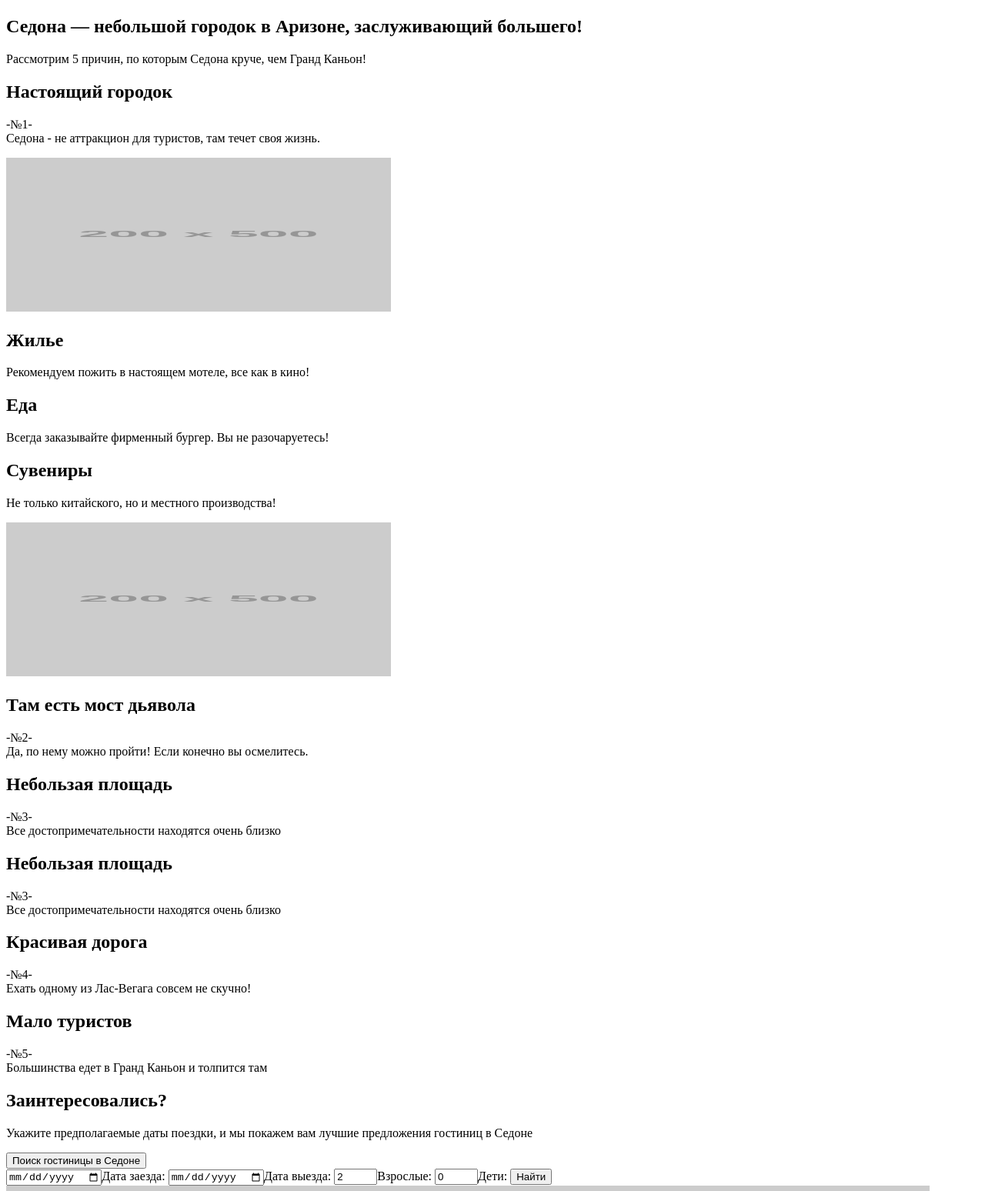
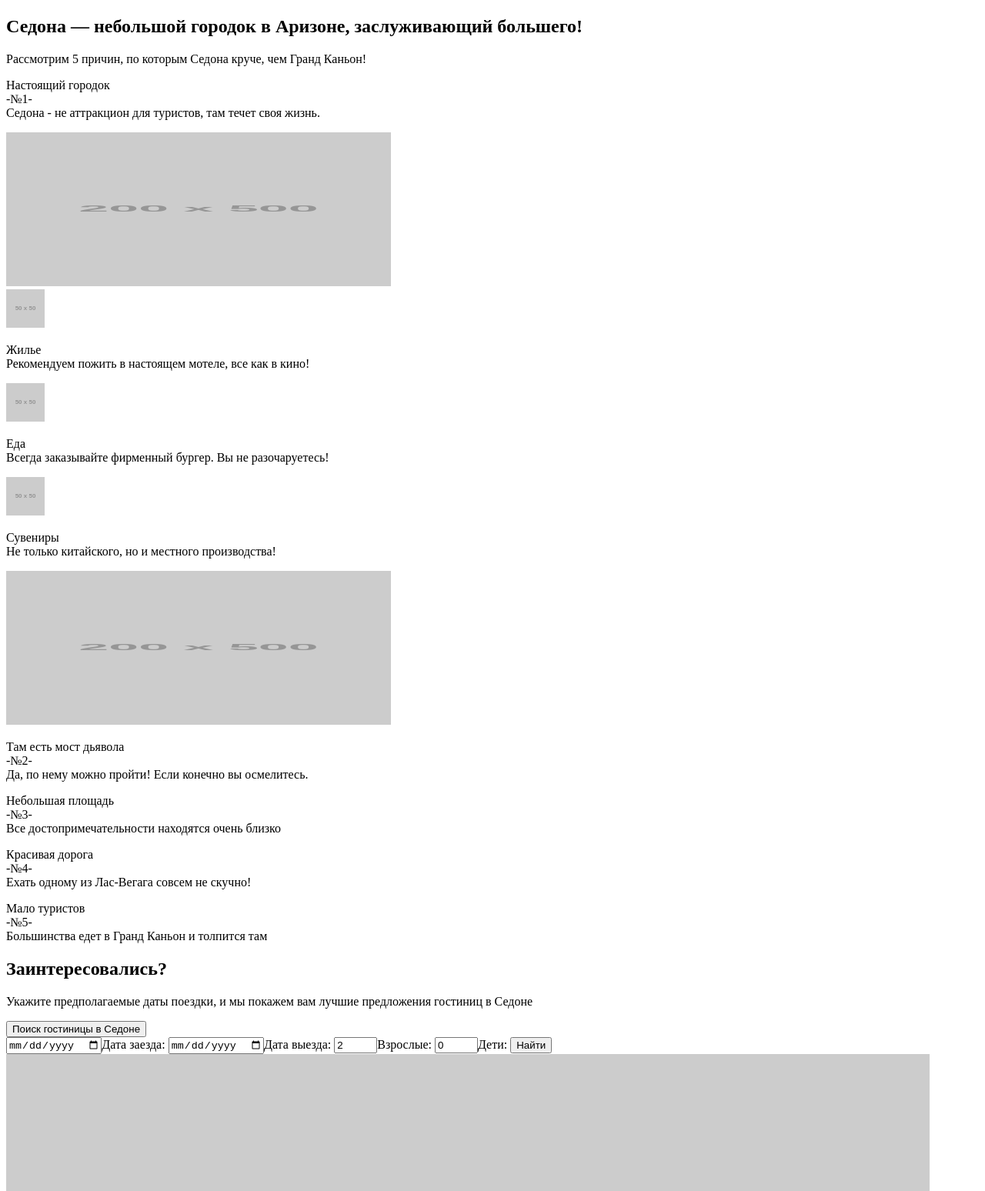
Before and after one commit to alexandraleo/45442-sedona, a plain HTML site: page index.html in a window 1280 px wide. Shown: the part 923-2471 px from the top of the page at 77% size. Drawn offline with Linux system fonts and the light colour scheme; placeholder pictures from the web are drawn by us.

Commit message:
Div-container, поправила форму, разделы-завлекалки

```diff
--- a/index.html
+++ b/index.html
@@ -5,87 +5,84 @@
     <title>Седона</title>
   </head>
   <body>
-  	<header>
+  	<header class="main-header">
+      <div class="container">
     		<nav class="navigation">
     			<a href="index.html"><img src="http://placehold.it/50x50" width="50" height="50" alt="Sedona logo"></a>
     			<ul>
-  				<li>Информация</li>
-  				<li>Фото и видео</li>
-  				<li>Карта штата</li>
-  				<li>Гостиницы</li>
+    				<li><a href="#">Информация</a></li>
+    				<li><a href="#">Фото и видео</a></li>
+    				<li><a href="#">Карта штата</a></li>
+    				<li><a href="hotels.html">Гостиницы</a></li>
     			</ul>
     		</nav>
+      </div>
   	</header>
-  	<main>
+  	<main class="main-content">
+      <div class="container">
     	 <img src="http://placehold.it/1200x500" width="1200" height="500" alt="Седона">
     	 <img src="http://placehold.it/250x250" width="250" height="250" alt="Welcome to the gorgeous Sedona. Because the Grand Canyon sucks!"></h1>
     	 <h2 class="headline">Седона — небольшой городок в Аризоне,  заслуживающий большего! </h2>
-  	 <p>Рассмотрим 5 причин, по которым Седона круче, чем Гранд Каньон!</p>
+    	 <p class="text-special">Рассмотрим 5 причин, по которым Седона круче, чем Гранд Каньон!</p>
     	 <section class="reason-special">
-        <h2 class="headline-special">Настоящий городок</h2>
-  		  <p class="text-special">-№1-<br>Седона - не аттракцион для туристов, там течет своя жизнь.</p>
+          <p class="text-special"><span class="title-special">Настоящий городок</span><br>-№1-<br>Седона - не аттракцион для туристов, там течет своя жизнь.</p>
           <img src="http://placehold.it/200x500" width="500" height="200" alt="Настоящий городок">
   	   </section>
        <section class="reasons habitation">
-        <h2 class="headline-reasons">Жилье</h2>
-        <p class="text-reasons">Рекомендуем пожить в настоящем мотеле, все как в кино!</p>
+          <img src="http://placehold.it/50x50" alt="Жилье" width="50" height="50">
+          <p class="text-reasons"><span class="title-reasons">Жилье</span><br>Рекомендуем пожить в настоящем мотеле, все как в кино!</p>
         </section>
         <section class="reasons food">
-        <h2 class="headline-reasons">Еда</h2>
-        <p class="text-reasons">Всегда заказывайте фирменный бургер. Вы не разочаруетесь!</p>
+          <img src="http://placehold.it/50x50" alt="Еда" width="50" height="50">
+          <p class="text-reasons"><span class="title-reasons">Еда</span><br>Всегда заказывайте фирменный бургер. Вы не разочаруетесь!</p>
         </section>
         <section class="reasons souvenirs">
-        <h2 class="headline-reasons">Сувениры</h2>
-        <p class="text-reasons">Не только китайского, но и местного производства!</p>
+          <img src="http://placehold.it/50x50" alt="Сувениры" width="50" height="50">
+          <p class="text-reasons"><span class="title-reasons">Сувениры</span><br>Не только китайского, но и местного производства!</p>
         </section>
         <section class="reason-special">
           <img src="http://placehold.it/200x500" width="500" height="200" alt="Мост Дьявола">
-  		  <h2 class="headline-special">Там есть мост дьявола</h2>
-  		  <p class="text-special">-№2-<br>Да, по нему можно пройти! Если конечно вы осмелитесь.</p>
+    		  <p class="text-special"><span class="title-special">Там есть мост дьявола</span><br>-№2-<br>Да, по нему можно пройти! Если конечно вы осмелитесь.</p>
         </section>
         <section class="reasons territory">
-        <h2 class="headline-reasons">Небользая площадь</h2>
-        <p class="text-reasons">-№3-<br>Все достопримечательности находятся очень близко</p>
-      </section>
-      <section class="reasons territory">
-        <h2 class="headline-reasons">Небользая площадь</h2>
-        <p class="text-reasons">-№3-<br>Все достопримечательности находятся очень близко</p>
+          <p class="text-reasons"><span class="title-reasons">Небольшая площадь</span><br>-№3-<br>Все достопримечательности находятся очень близко</p>
         </section>
         <section class="reasons road">
-        <h2 class="headline-reasons">Красивая дорога</h2>
-        <p class="text-reasons">-№4-<br>Ехать одному из Лас-Вегага совсем не скучно!</p>
+          <p class="text-reasons"><span class="title-reasons">Красивая дорога</span><br>-№4-<br>Ехать одному из Лас-Вегага совсем не скучно!</p>
         </section>
         <section class="reasons tourists">
-        <h2 class="headline-reasons">Мало туристов</h2>
-        <p class="text-reasons">-№5-<br>Большинства едет в Гранд Каньон и толпится там</p>
+          <p class="text-reasons"><span class="title-reasons">Мало туристов</span><br>-№5-<br>Большинства едет в Гранд Каньон и толпится там</p>
         </section>
         <section class="invite">
           <h2 class="interested">Заинтересовались?</h2>
           <p class="text-reasons invite">Укажите предполагаемые даты поездки, и мы покажем вам лучшие предложения гостиниц в Седоне</p>
         </section>
         <button class="button">Поиск гостиницы в Седоне</button>
-      <form>
-        <input type="date" name="checkin"><label>Дата заезда:</label>
-        <input type="date" name="checkщге"><label>Дата выезда:</label>
-        <input type="number" name="adults" min="1" max="10" step="1" value="2"><label>Взрослые:</label>
-        <input type="number" name="children"  min="1" max="10"  step="1" value="0"><label>Дети:</label>
-        <button type="submit">Найти</button>
+        <form class="hotels-search">
+          <label class="search-option"><input type="date" name="checkin"><span class="search-option-text">Дата заезда:</span></label>
+          <label class="search-option"><input type="date" name="checkout"><span class="search-option-text">Дата выезда:</span></label>
+          <label class="search-option"><input type="number" name="adults" min="1" max="10" step="1" value="2"><span class="search-option-text">Взрослые:</span></label>
+          <label class="search-option"><input type="number" name="children"  min="1" max="10"  step="1" value="0"><span class="search-option-text">Дети:</span></label>
+          <input class="search-apply-button" type="submit" name="search" value="Найти">
         </form>
         <img src="http://placehold.it/1200x500" alt="Карта Седоны">
+      </div>
   	</main>
-  	<footer>
-  		<section class="hashtag">
+  	<footer class="main-footer">
+      <div class="container">
+    		<section class="footer-hashtag">
     			<p>#VISITSEDONA</p>
     		</section>
-  		<section class="social">
+    		<section class="footer-social">
     			<a class="social-btn social-btn-tw" href="#">Tвиттер</a>
           <a class="social-btn social-btn-fb" href="#">Фейсбук</a>
           <a class="social-btn social-btn-yt" href="#">Youtube</a>
     		</section>
-  		<section class="copyright">
+    		<section class="footer-copyright">
           <p>WEBSITE BY</p>
           <a class="html-logo" href="https://htmlacademy.ru"><img src="http://placehold.it/100x50"  width="100" height="50" alt="HTML Academy logo"></a>
         </section>
+      </div>
   	</footer>
   </body>
 </html>
```
Also changed, not shown: hotels.html (added, +42 -0 lines). Lines whose indentation alone changed are shown as unchanged.
